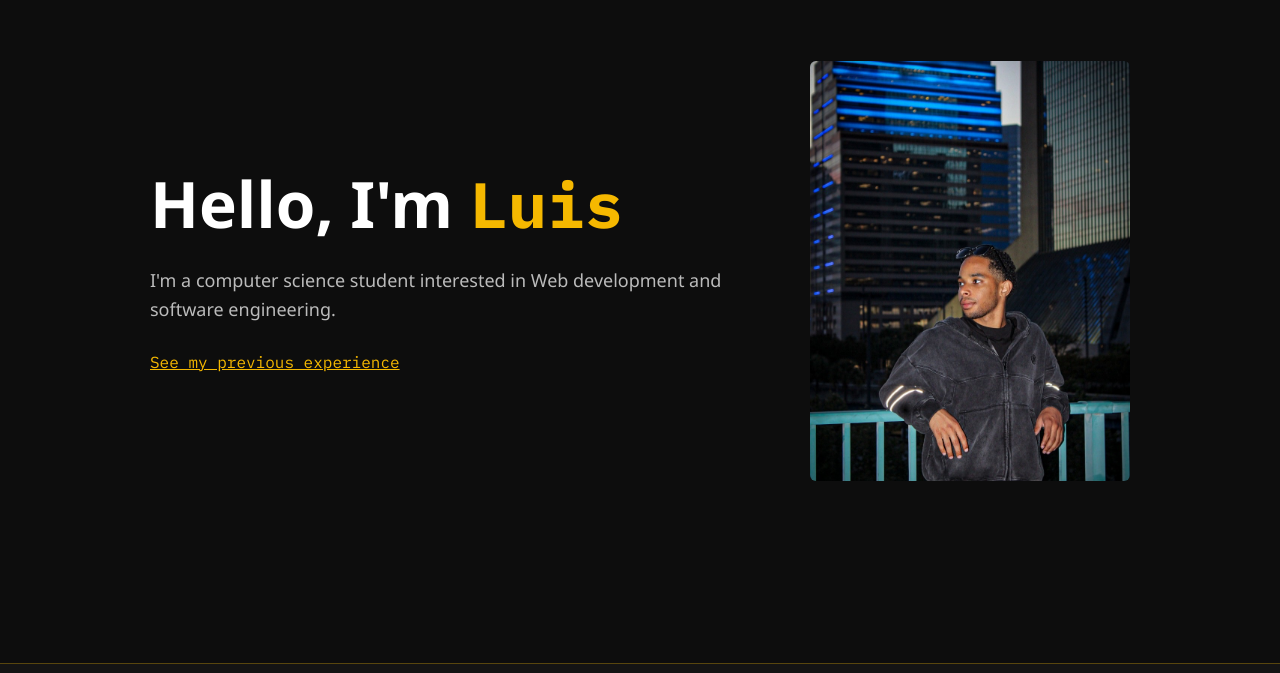
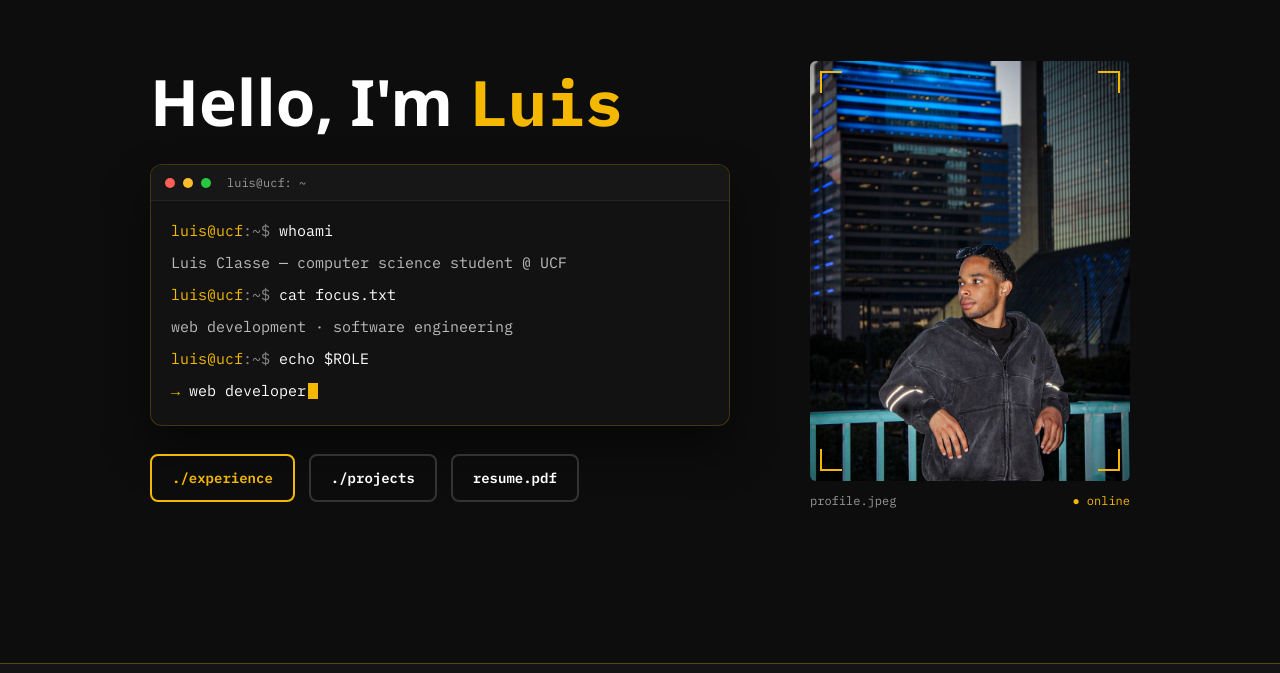
Before and after one commit to LuisClass0299/Personal-Website, a website: page docs/index.html in a window 1280 px wide. Shown: the part 68-741 px from the top of the page. Drawn offline with Linux system fonts and the light colour scheme.

Commit message:
Slice 2: static home hero, terminal card, CTAs and photo frame
Co-Authored-By: Claude <noreply@anthropic.com>

```diff
--- a/docs/index.html
+++ b/docs/index.html
@@ -33,12 +33,38 @@
 
         <main class="home">
             <div class="home-intro">
-                <h1>Hello, I'm <span class="t-accent">Luis</span></h1>
-                <p>I'm a computer science student interested in Web development and software engineering.</p>
-                <a href="pages/experience.html">See my previous experience</a>
+                <h1>Hello, I'm <span class="t-accent" id="home-name">Luis</span></h1>
+                <div class="home-term">
+                    <div class="home-term-bar">
+                        <span class="home-term-dot" aria-hidden="true"></span>
+                        <span class="home-term-dot" aria-hidden="true"></span>
+                        <span class="home-term-dot" aria-hidden="true"></span>
+                        <span class="home-term-title">luis@ucf: ~</span>
+                    </div>
+                    <div class="home-term-body">
+                        <p><span class="t-accent">luis@ucf</span><span class="home-term-path">:~$</span> whoami</p>
+                        <p class="home-term-out">Luis Classe — computer science student @ UCF</p>
+                        <p><span class="t-accent">luis@ucf</span><span class="home-term-path">:~$</span> cat focus.txt</p>
+                        <p class="home-term-out">web development · software engineering</p>
+                        <p><span class="t-accent">luis@ucf</span><span class="home-term-path">:~$</span> echo $ROLE</p>
+                        <p><span class="t-accent">→</span> <span id="home-role">web developer</span><span class="home-caret" aria-hidden="true"></span></p>
+                    </div>
+                </div>
+                <div class="home-ctas">
+                    <a class="home-cta home-cta-primary" href="pages/experience.html">./experience</a>
+                    <a class="home-cta" href="pages/projects.html">./projects</a>
+                    <a class="home-cta" href="assets/resume.pdf" target="_blank" rel="noopener">resume.pdf</a>
+                </div>
             </div>
             <figure class="home-photo">
-                <img src="assets/profile.jpeg" alt="Picture of Luis Classe">
+                <div class="home-photo-frame">
+                    <img src="assets/profile.jpeg" alt="Luis Classe standing in front of the city skyline at night" width="320" height="420">
+                    <span class="home-photo-corner" data-corner="tl" aria-hidden="true"></span>
+                    <span class="home-photo-corner" data-corner="tr" aria-hidden="true"></span>
+                    <span class="home-photo-corner" data-corner="bl" aria-hidden="true"></span>
+                    <span class="home-photo-corner" data-corner="br" aria-hidden="true"></span>
+                </div>
+                <figcaption><span>profile.jpeg</span><span class="t-accent">● online</span></figcaption>
             </figure>
         </main>
     </div>
--- a/docs/terminal.css
+++ b/docs/terminal.css
@@ -229,7 +229,7 @@ a:hover {
   color: var(--accent);
 }
 
-/* home (interim layout; slice 2 ports the hero, terminal card and photo frame) */
+/* home: hero heading, terminal card, CTAs and photo frame */
 .home {
   position: relative;
   z-index: 1;
@@ -262,30 +262,167 @@ a:hover {
   font-family: var(--font-mono);
 }
 
-.home-intro p {
-  margin: 0;
-  color: var(--text-soft);
-  font-size: 18px;
+/* terminal card */
+.home-term {
+  border: 1px solid rgba(245, 184, 0, 0.22);
+  border-radius: 12px;
+  background: var(--surface);
+  box-shadow: 0 24px 48px rgba(0, 0, 0, 0.45);
+  overflow: hidden;
+  font-family: var(--font-mono);
+  font-size: 15px;
+}
+
+.home-term-bar {
+  display: flex;
+  align-items: center;
+  gap: 8px;
+  padding: 10px 14px;
+  border-bottom: 1px solid rgba(255, 255, 255, 0.06);
+  background: #171717;
+}
+
+.home-term-dot {
+  width: 10px;
+  height: 10px;
+  border-radius: 50%;
+  background: #ff5f57;
+}
+
+.home-term-dot:nth-child(2) {
+  background: #febc2e;
+}
+
+.home-term-dot:nth-child(3) {
+  background: #28c840;
+}
+
+.home-term-title {
+  margin-left: 8px;
+  font-size: 12px;
+  color: var(--text-muted);
+}
+
+.home-term-body {
+  display: flex;
+  flex-direction: column;
+  gap: 8px;
+  padding: 18px 20px 22px;
   line-height: 1.6;
 }
 
-.home-intro a {
-  font-family: var(--font-mono);
-}
-
-.home-photo {
+.home-term-body p {
   margin: 0;
 }
 
-.home-photo img {
+.home-term-path {
+  color: #888888;
+}
+
+.home-term-out {
+  color: var(--text-soft);
+}
+
+.home-caret {
+  display: inline-block;
+  width: 10px;
+  height: 1.1em;
+  margin-left: 2px;
+  vertical-align: -3px;
+  background: var(--accent);
+}
+
+/* CTAs */
+.home-ctas {
+  display: flex;
+  flex-wrap: wrap;
+  gap: 14px;
+  font-family: var(--font-mono);
+  font-size: 14px;
+}
+
+.home-cta {
+  display: inline-flex;
+  align-items: center;
+  min-height: 48px;
+  padding: 0 20px;
+  border: 2px solid var(--border);
+  border-radius: 8px;
+  color: var(--text);
+  text-decoration: none;
+  font-weight: 600;
+  transition: background-color 0.2s ease, color 0.2s ease, transform 0.2s ease;
+}
+
+.home-cta-primary {
+  border-color: var(--accent);
+  color: var(--accent);
+}
+
+.home-cta:hover {
+  background-color: var(--accent);
+  color: var(--bg);
+  transform: translateY(-2px);
+}
+
+/* photo frame */
+.home-photo {
+  margin: 0;
+  display: flex;
+  flex-direction: column;
+  gap: 12px;
+}
+
+.home-photo-frame {
+  position: relative;
+  width: 320px;
+  height: 420px;
+  border-radius: 6px;
+  overflow: hidden;
+}
+
+.home-photo-frame img {
   display: block;
-  width: 320px;
-  max-width: 100%;
-  height: auto;
-  aspect-ratio: 320 / 420;
-  border-radius: 6px;
+  width: 100%;
+  height: 100%;
   object-fit: cover;
   object-position: top;
+}
+
+.home-photo-corner {
+  position: absolute;
+  width: 22px;
+  height: 22px;
+  border: 0 solid var(--accent);
+}
+
+/* data-corner="tl|tr|bl|br": the first letter picks the edge, the second the side */
+.home-photo-corner[data-corner^="t"] {
+  top: 10px;
+  border-top-width: 2px;
+}
+
+.home-photo-corner[data-corner^="b"] {
+  bottom: 10px;
+  border-bottom-width: 2px;
+}
+
+.home-photo-corner[data-corner$="l"] {
+  left: 10px;
+  border-left-width: 2px;
+}
+
+.home-photo-corner[data-corner$="r"] {
+  right: 10px;
+  border-right-width: 2px;
+}
+
+.home-photo figcaption {
+  display: flex;
+  justify-content: space-between;
+  font-family: var(--font-mono);
+  font-size: 12px;
+  color: var(--text-muted);
 }
 
 /* phones */
```
Also changed, not shown: tests/home-static.spec.ts (added, +146 -0 lines).
